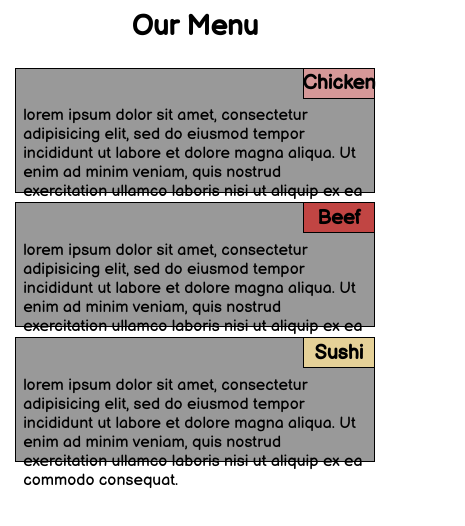
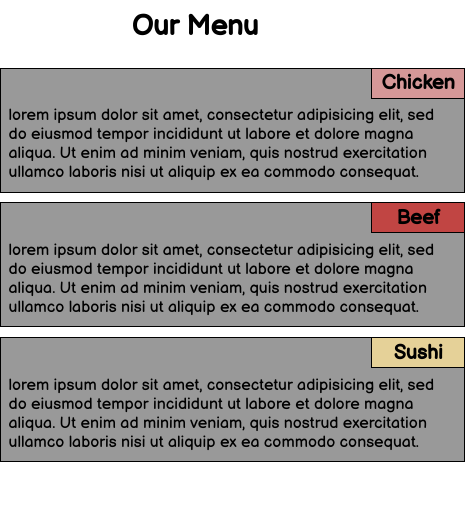
Before and after one commit to LaikaMirklis/coursera-tasks, a plain HTML site: page module2-solution/index.html in a window 390 px wide. Shown: the whole page, 465 px wide, since content can reach past the window. Drawn offline with Linux system fonts and the light colour scheme.

Commit message:
Update styles.css

```diff
--- a/module2-solution/css/styles.css
+++ b/module2-solution/css/styles.css
@@ -215,5 +215,6 @@ p {
   }
   .dish_block {
     height: 125px;
+    min-width:465px;
   }
 }
```
